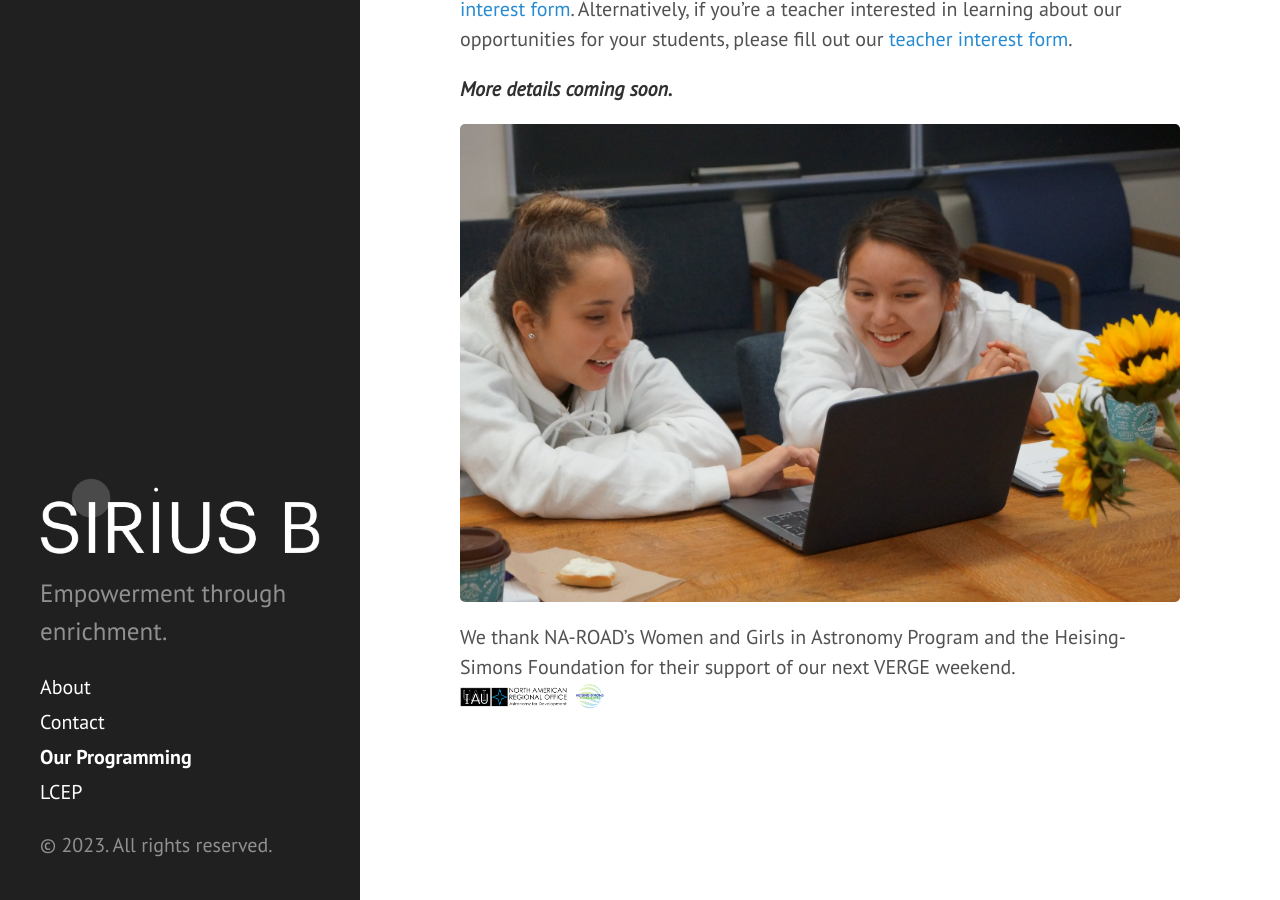
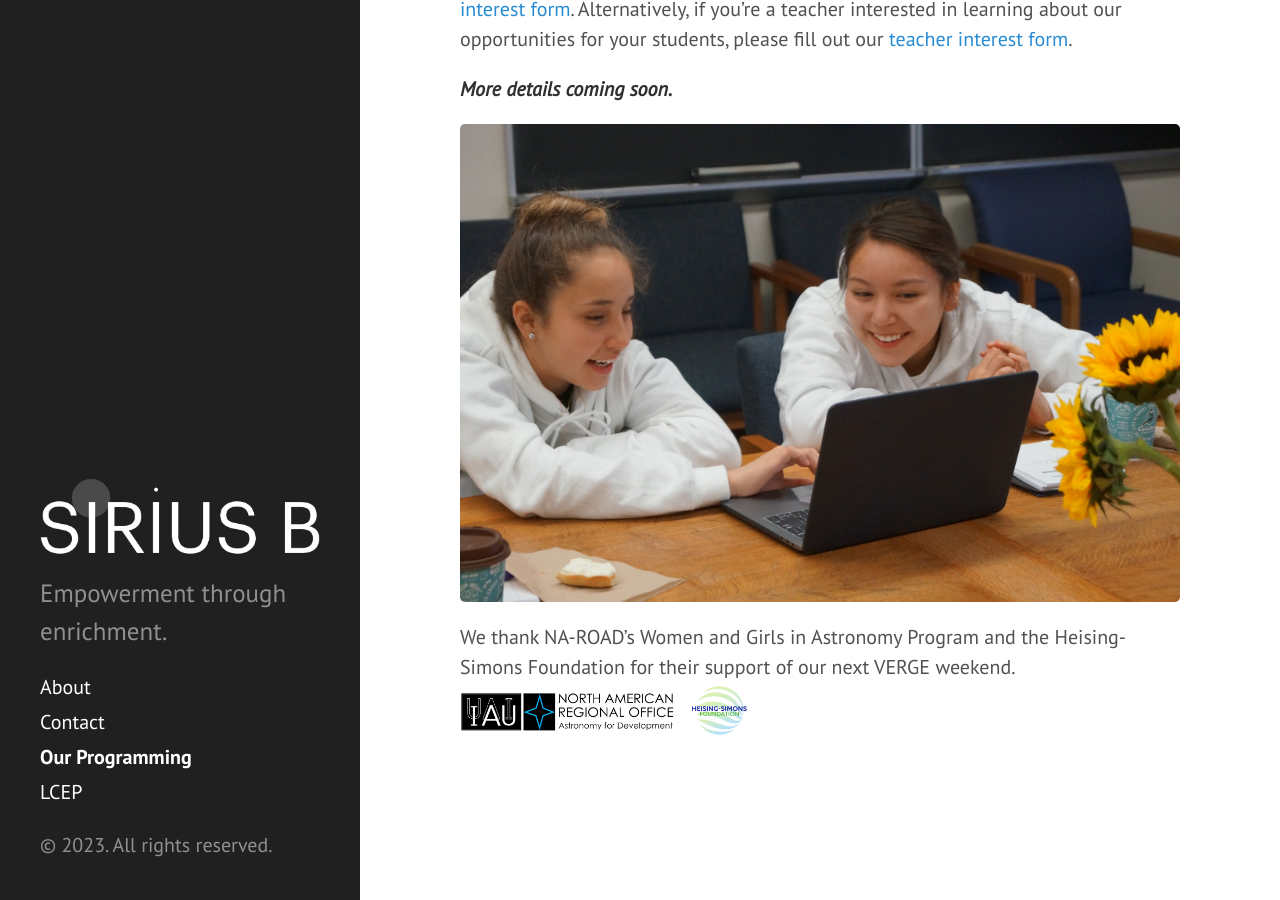
Before and after one commit to siriusb-org/siriusb-org.github.io, a Jekyll site: the page built from programming.md, in a window 1280 px wide and 900 px high, scrolled down 1339 px. Built offline with Jekyll 4.4.1, drawn with Linux system fonts in a browser that asks for light colours.

Commit message:
resize sponsor logos

```diff
--- a/programming.md
+++ b/programming.md
@@ -30,7 +30,7 @@ Interested in participating? To sign up for email updates please fill out our [s
 
 ![Participants enjoying citizen science during Stellar STEM Weekend]({{ "March2019_ssw.jpg" | relative_url }})
 
-We thank NA-ROAD's Women and Girls in Astronomy Program and the Heising-Simons Foundation for their support of our next VERGE weekend. ![Our sponsors -- IAU NA-ROAD and the Heising-Simons Foundation]({{ "sponsors2.png" | relative_url }}){:width="20%"}
+We thank NA-ROAD's Women and Girls in Astronomy Program and the Heising-Simons Foundation for their support of our next VERGE weekend. ![Our sponsors -- IAU NA-ROAD and the Heising-Simons Foundation]({{ "sponsors2.png" | relative_url }}){:width="40%"}
 
 
 
```
